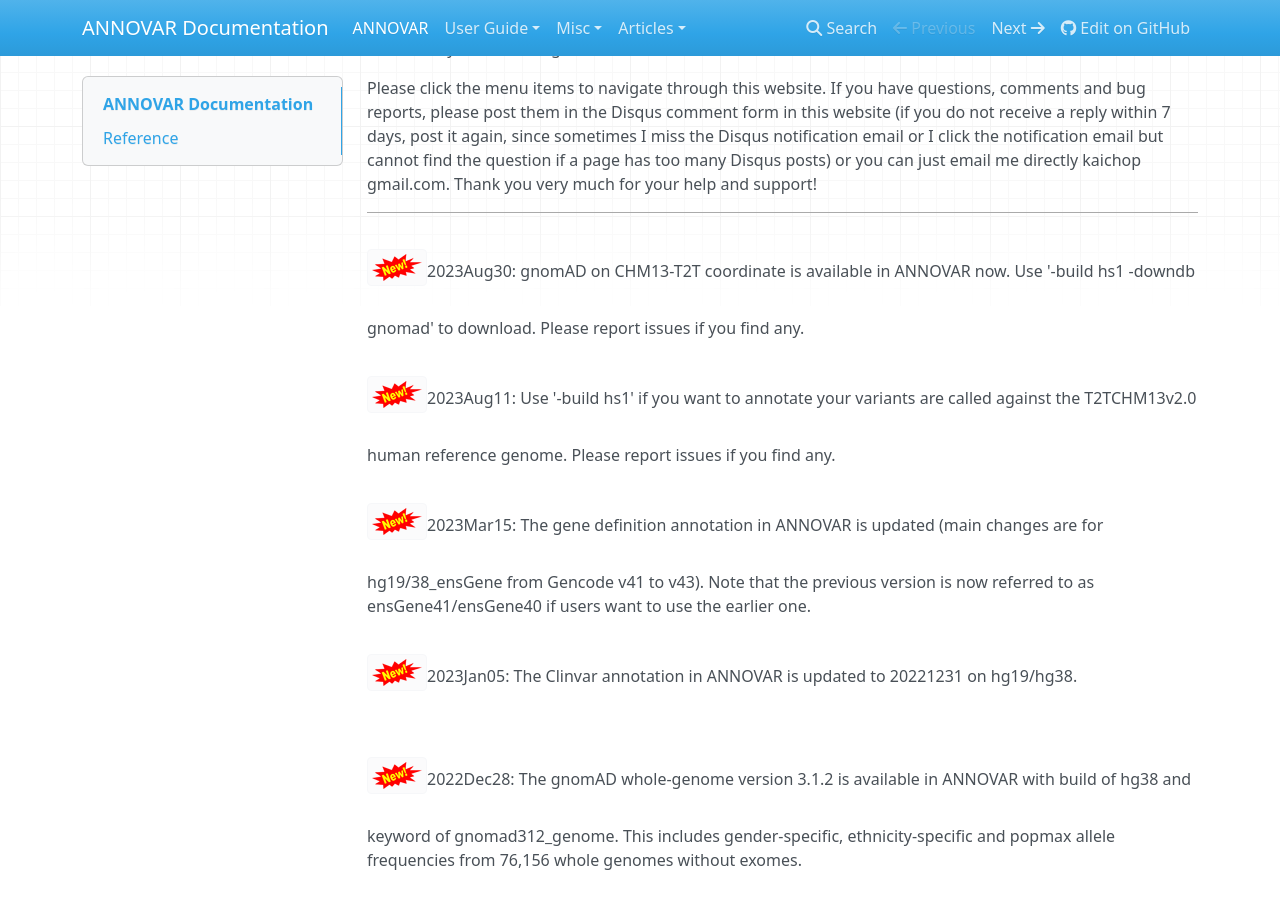
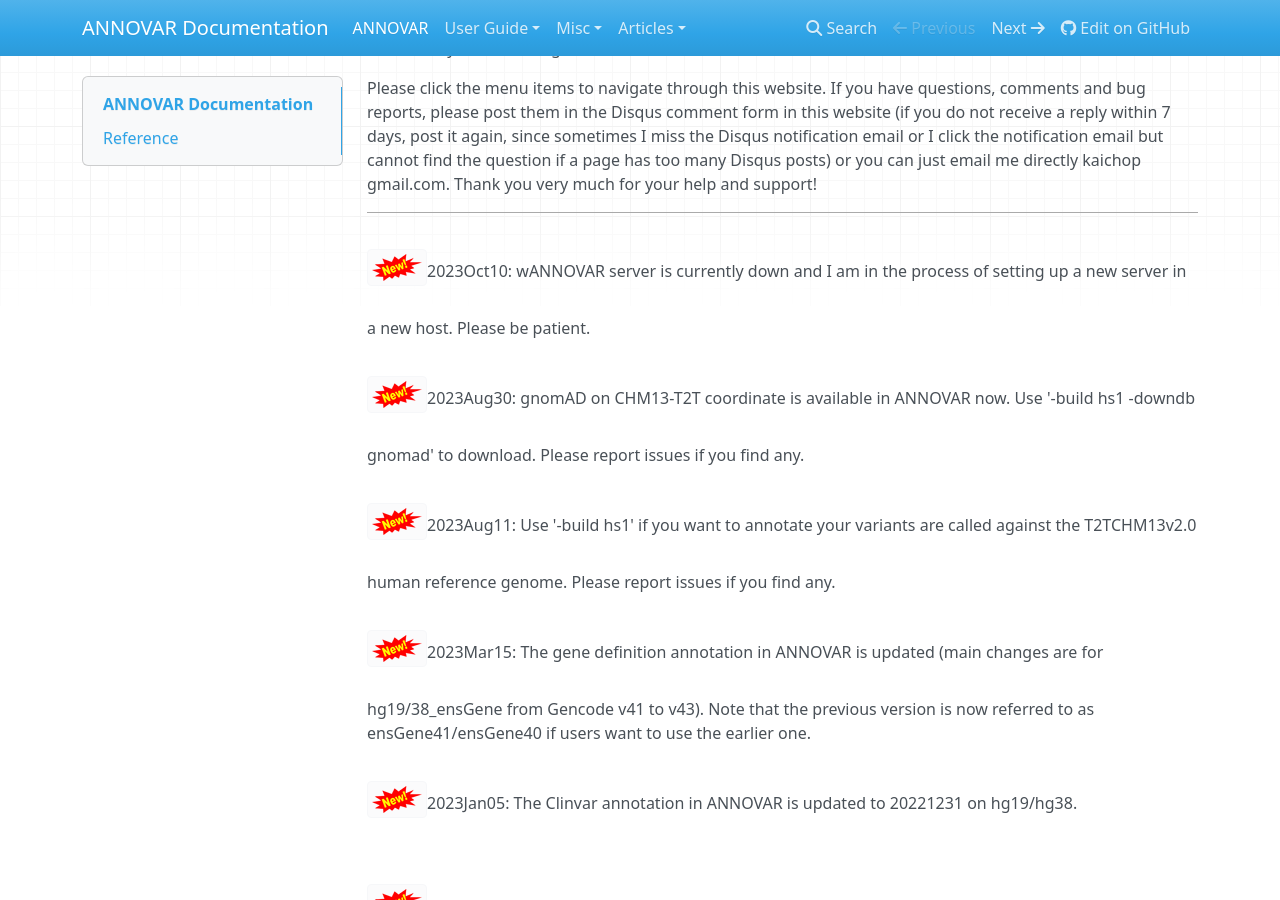
Before and after one commit to WGLab/doc-ANNOVAR, an MkDocs documentation site: the page built from docs/index.md, in a window 1280 px wide and 900 px high, scrolled down 546 px. Built offline with MkDocs 1.6.1, drawn with Linux system fonts in a browser that asks for light colours; nearby versions of some CDN libraries.

Commit message:
Update index.md

```diff
--- a/docs/index.md
+++ b/docs/index.md
@@ -10,6 +10,9 @@ ANNOVAR is an efficient software tool to utilize update-to-date information to f
 Please click the menu items to navigate through this website. If you have questions, comments and bug reports, please post them in the Disqus comment form in this website (if you do not receive a reply within 7 days, post it again, since sometimes I miss the Disqus notification email or I click the notification email but cannot find the question if a page has too many Disqus posts) or you can just email me directly kaichop gmail.com. Thank you very much for your help and support!
 
 ---
+
+![new](img/new.png)2023Oct10: wANNOVAR server is currently down and I am in the process of setting up a new server in a new host. Please be patient.
+
 ![new](img/new.png)2023Aug30: gnomAD on CHM13-T2T coordinate is available in ANNOVAR now. Use '-build hs1 -downdb gnomad' to download. Please report issues if you find any.
 
 ![new](img/new.png)2023Aug11: Use '-build hs1' if you want to annotate your variants are called against the T2TCHM13v2.0 human reference genome. Please report issues if you find any.
```
